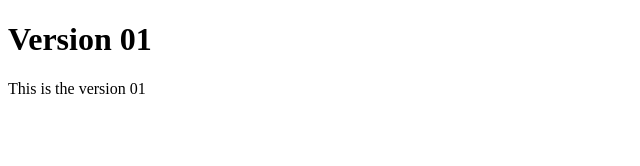
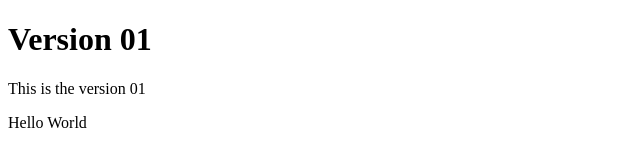
Before and after one commit to luiscostasp/repo-subido-de-local, a plain HTML site: page index.html in a window 1280 px wide. Shown: the full height of the page, 0-640 px from the left. Drawn offline with Linux system fonts and the light colour scheme.

Commit message:
agrege un span message a index html

```diff
--- a/index.html
+++ b/index.html
@@ -9,5 +9,6 @@
 <body>
 	<h1>Version 01</h1>
 	<p>This is the version 01</p>
+	<span>Hello World</span>
 </body>
 </html>
```
